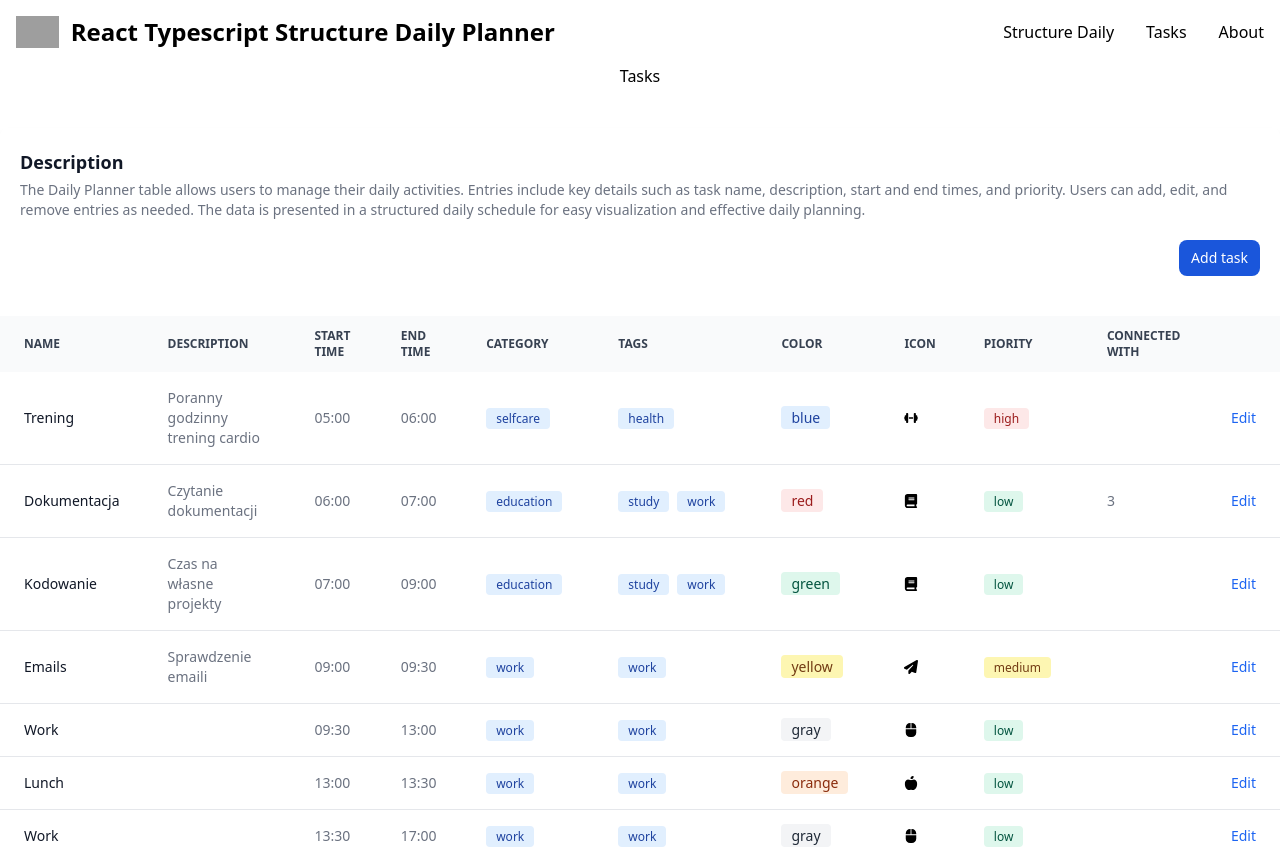
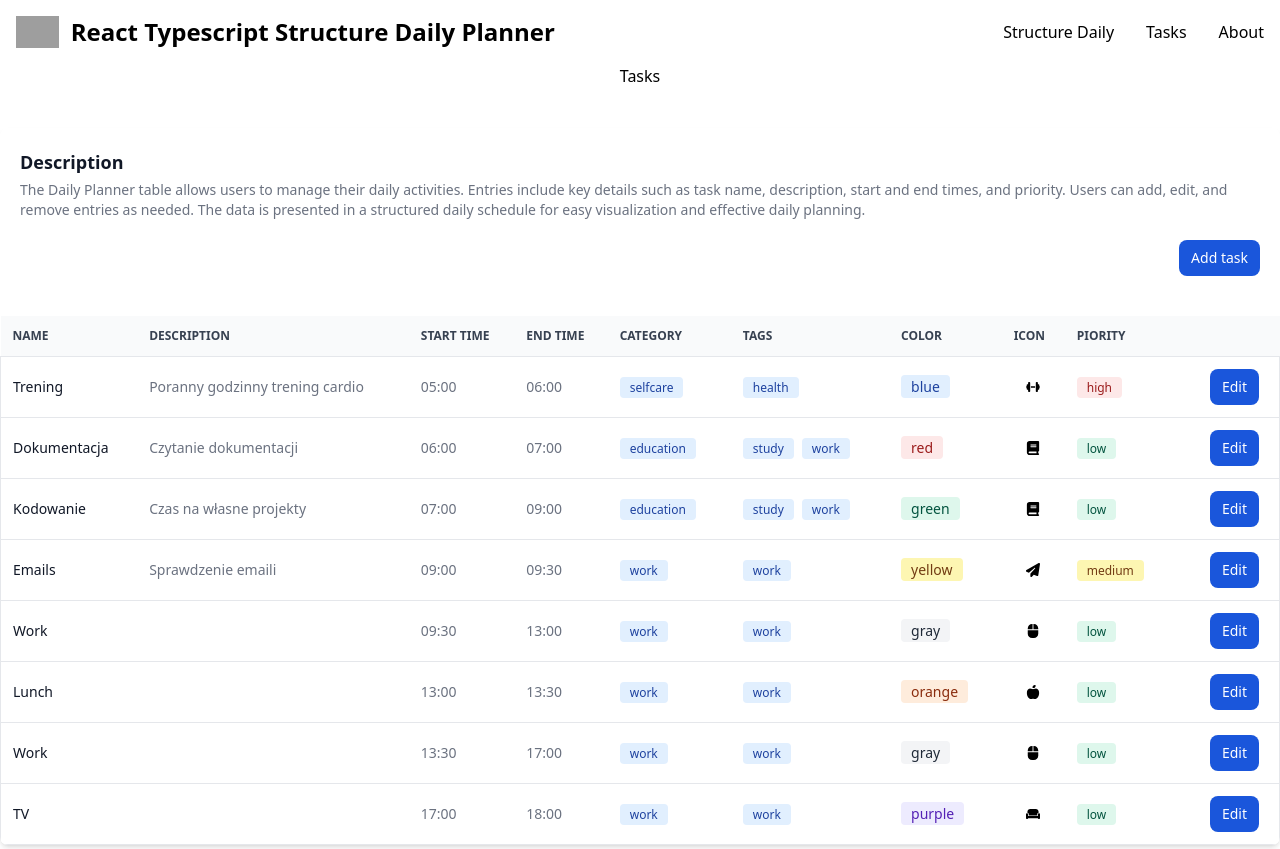
Before and after one commit to karolkawski/Structure-planner, a React app: page /tasks in a window 1280 px wide. Shown: the top 849 px of the page. Built offline with nearby package versions, Linux system fonts and the light colour scheme; grey boxes are pictures that could not be loaded.

Commit message:
[update] mobile task rwd

```diff
--- a/src/App.css
+++ b/src/App.css
@@ -6,6 +6,7 @@ html, body, #root {
 
 body {
   display: flex;
+  background-color: pink;
   flex-direction: column;
 }
 
--- a/src/components/Forms/TaskForm.tsx
+++ b/src/components/Forms/TaskForm.tsx
@@ -10,7 +10,7 @@ import {
   pioritiesDropdown,
   tagsSelect,
 } from '../Tasks/Modal/modalFormValues';
-import { colorVariants, piorityVariations } from '../Tasks/styles';
+import { colorVariants, piorityVariations } from '../Tasks/stylesVariations';
 import { tagVariations } from '../Tasks/Modal/styles';
 import { useState } from 'react';
 import { convertStringToEpoch } from '../../utils/Date';
--- a/src/components/Structure/Structure.tsx
+++ b/src/components/Structure/Structure.tsx
@@ -3,7 +3,7 @@ import { data } from '../../assets/data';
 import Task from '../Task/Task';
 import { TaskType } from '../Task/Task.d';
 import { formatDate, getDateComponentsFromEpoch } from '../../utils/Date';
-import { colorVariants } from './styles';
+import { colorVariants } from './stylesVariations';
 import { Color } from '../../types/Colors.d';
 import { motion, AnimatePresence } from 'framer-motion';
 
--- a/src/components/Task/Task.d.tsx
+++ b/src/components/Task/Task.d.tsx
@@ -13,7 +13,6 @@ export type TaskType = {
   icon: Icons;
   isDone: boolean;
   priority: 'low' | 'medium' | 'high';
-  connectedWith?: boolean | number;
 };
 
 export type TaskProps = {
--- a/src/components/Task/Task.tsx
+++ b/src/components/Task/Task.tsx
@@ -1,7 +1,7 @@
 import { useState } from 'react';
 import type { TaskProps } from './Task.d';
 import { formatDate } from '../../utils/Date';
-import { checkBoxVariants, colorVariants } from './styles';
+import { checkBoxVariants, colorVariants } from './stylesVariations';
 import Icon from '../UI/Icon/Icon';
 import { motion, AnimatePresence } from 'framer-motion';
 
--- a/src/components/Tasks/Tasks.tsx
+++ b/src/components/Tasks/Tasks.tsx
@@ -4,7 +4,8 @@ import { TaskType } from '../Task/Task.d';
 import { formatDate } from '../../utils/Date';
 import Icon from '../UI/Icon/Icon';
 import AddModal from './Modal/AddModal';
-import { colorVariants, piorityVariations } from './styles';
+import { colorVariants, piorityVariations } from './stylesVariations';
+import './styles.css';
 
 function Tasks({}) {
   const [records, setRecords] = useState<TaskType[]>(data);
@@ -28,53 +29,66 @@ function Tasks({}) {
       color,
       icon,
       priority,
-      connectedWith,
     } = task;
     return (
-      <tr className="bg-white border-b dark:bg-gray-800 dark:border-gray-700">
-        <th
-          scope="row"
-          className="px-6 py-4 font-medium text-gray-900 whitespace-nowrap dark:text-white"
-        >
+      <tr className="bg-white border-b dark:bg-gray-800 dark:border-gray-700 flex-col items-start border">
+        <td className="p-3 font-medium text-gray-900 whitespace-nowrap dark:text-white">
+          <div className="sm:block lg:hidden xl:hidden">Name</div>
           {name}
-        </th>
-        <td className="px-6 py-4">{description}</td>
-        <td className="px-6 py-4">{formatDate(startTime)}</td>
-        <td className="px-6 py-4">{formatDate(endTime)}</td>
-        <td className="px-6 py-4">
-          {' '}
-          <span className="bg-blue-100 text-blue-800 text-xs font-medium me-2 px-2.5 py-0.5 rounded dark:bg-blue-900 dark:text-blue-300">
+        </td>
+        <td className="p-3 lg:hidden xl:table-cell">
+          <div className="sm:block lg:hidden xl:hidden">Desctiption</div>
+          {description}
+        </td>
+        <td className="p-3">
+          <div className="sm:block lg:hidden xl:hidden">Start time</div>
+          {formatDate(startTime)}
+        </td>
+        <td className="p-3">
+          <div className="sm:block lg:hidden xl:hidden">End time</div>
+          {formatDate(endTime)}
+        </td>
+        <td className="p-3">
+          <div className="sm:block lg:hidden xl:hidden">Category</div>
+          <span className="bg-blue-100 text-blue-800 text-center text-xs font-medium me-2 px-2.5 py-0.5 rounded dark:bg-blue-900 dark:text-blue-300">
             {category}
           </span>
         </td>
-        <td className="px-6 py-4">
+        <td className="p-3 lg:hidden xl:table-cell">
+          <div className="sm:block lg:hidden xl:hidden">Tag</div>
+          <div>
             {tags.length > 0 &&
               tags.map((tag, index) => {
                 return (
                   <span
                     key={`${task}-${index}`}
-                  className="bg-blue-100 text-blue-800 text-xs font-medium me-2 px-2.5 py-0.5 rounded dark:bg-blue-900 dark:text-blue-300"
+                    className="bg-blue-100 text-blue-800 text-xs text-center font-medium me-2 px-2.5 py-0.5 rounded dark:bg-blue-900 dark:text-blue-300"
                   >
                     {tag}
                   </span>
                 );
               })}
+          </div>
         </td>
-        <td className="px-6 py-4">
-          <span className={`${colorVariants[color]}`}>{color}</span>
+        <td className="p-3">
+          <div className="sm:block lg:hidden xl:hidden">Color</div>
+          <span className={`text-center ${colorVariants[color]}`}>{color}</span>
         </td>
-        <td className="px-6 py-4">
+        <td className="p-3">
+          <div className="sm:block lg:hidden xl:hidden">Icon</div>
           <Icon icon={icon} color={'black'} />
         </td>
-        <td className="px-6 py-4">
+        <td className="p-3">
           {' '}
-          <span className={`${piorityVariations[priority]}`}>{priority}</span>
+          <div className="sm:block lg:hidden xl:hidden">Piriority</div>
+          <span className={`text-center ${piorityVariations[priority]}`}>
+            {priority}
+          </span>
         </td>
-        <td className="px-6 py-4">{connectedWith}</td>
-        <td className="px-6 py-4 text-right">
+        <td className="p-3 flex justify-end px-5">
           <a
             href={`/task/:${task.id}`}
-            className="font-medium text-blue-600 dark:text-blue-500 hover:underline"
+            className="font-medium px-3 py-2 text-sm text-center sm:text-white sm:bg-blue-700 sm:rounded-lg sm:hover:bg-blue-800 sm:focus:ring-4 sm:focus:outline-none sm:focus:ring-blue-300 sm:dark:bg-blue-600 sm:dark:hover:bg-blue-700 sm:dark:focus:ring-blue-800"
           >
             Edit
           </a>
@@ -82,6 +96,7 @@ function Tasks({}) {
       </tr>
     );
   };
+
   return (
     <div className="text-center">
       <AddModal
@@ -94,7 +109,7 @@ function Tasks({}) {
       </header>
       <div className="container m-auto py-10 ">
         <div className="relative overflow-x-auto shadow-md sm:rounded-lg">
-          <table className="w-full text-sm text-left rtl:text-right text-gray-500 dark:text-gray-400">
+          <table className="w-full table-auto text-sm text-left rtl:text-right text-gray-500 dark:text-gray-400 overflow-x-scroll">
             <caption className="p-5 text-lg font-semibold text-left rtl:text-right text-gray-900 bg-white dark:text-white dark:bg-gray-800">
               Description
               <p className="mt-1 text-sm font-normal text-gray-500 dark:text-gray-400">
@@ -115,44 +130,41 @@ function Tasks({}) {
                 </button>
               </div>
             </caption>
-            <thead className="text-xs text-gray-700 uppercase bg-gray-50 dark:bg-gray-700 dark:text-gray-400">
+            <thead className="text-xs text-gray-700 uppercase bg-gray-50 dark:bg-gray-700 dark:text-gray-400 hidden lg:table-header-group xl:table-header-group">
               <tr>
-                <th scope="col" className="px-6 py-3">
+                <th scope="col" className="p-3">
                   Name
                 </th>
-                <th scope="col" className="px-6 py-3">
+                <th scope="col" className="p-3 lg:hidden xl:table-cell">
                   Description
                 </th>
-                <th scope="col" className="px-6 py-3">
+                <th scope="col" className="p-3">
                   Start time
                 </th>
-                <th scope="col" className="px-6 py-3">
+                <th scope="col" className="p-3">
                   End time
                 </th>
-                <th scope="col" className="px-6 py-3">
+                <th scope="col" className="p-3">
                   Category
                 </th>
-                <th scope="col" className="px-6 py-3">
+                <th scope="col" className="p-3 lg:hidden xl:table-cell">
                   Tags
                 </th>
-                <th scope="col" className="px-6 py-3">
+                <th scope="col" className="p-3">
                   Color
                 </th>
-                <th scope="col" className="px-6 py-3">
+                <th scope="col" className="p-3">
                   Icon
                 </th>
-                <th scope="col" className="px-6 py-3">
+                <th scope="col" className="p-3">
                   Piority
                 </th>
-                <th scope="col" className="px-6 py-3">
-                  Connected with
-                </th>
-                <th scope="col" className="px-6 py-3">
+                <th scope="col" className="p-3">
                   <span className="sr-only">Edit</span>
                 </th>
               </tr>
             </thead>
-            <tbody>
+            <tbody className="flex-col justify-center flex-wrap">
               {records.map((task) => {
                 return <TableRow task={task} key={task.id} />;
               })}
--- /dev/null
+++ b/src/components/Tasks/styles.css
@@ -0,0 +1,30 @@
+tbody {
+    display: flex
+}
+tbody tr {
+    display: flex;
+}
+tbody td {
+    width: 100%;
+    display: grid;
+    grid-template-columns: repeat(2, 1fr);
+    grid-template-rows: 1fr;
+    grid-column-gap: 0px;
+    grid-row-gap: 0px;
+}
+
+
+@media (min-width: 1024px) {
+    tbody {
+        display: table-header-group;
+    }
+    tbody tr {
+        display: table-row;
+    }
+
+    tbody td {
+        display: table-cell;
+        width: unset;
+    }
+
+}
--- a/src/components/UI/Icon/Icon.tsx
+++ b/src/components/UI/Icon/Icon.tsx
@@ -33,7 +33,9 @@ const Icon = ({
   className?: string;
 }) => {
   return (
-    <div className={`${className} ${collorVariations[color]}`}>
+    <div
+      className={`flex justify-center ${className} ${collorVariations[color]}`}
+    >
       {iconVariations[icon]}
     </div>
   );
```
Also changed, not shown: src/components/Structure/stylesVariations.ts (renamed from src/components/Structure/styles.ts), src/components/Task/stylesVariations.ts (renamed from src/components/Task/styles.ts), src/components/Tasks/stylesVariations.ts (renamed from src/components/Tasks/styles.ts). Lines whose indentation alone changed are shown as unchanged.
